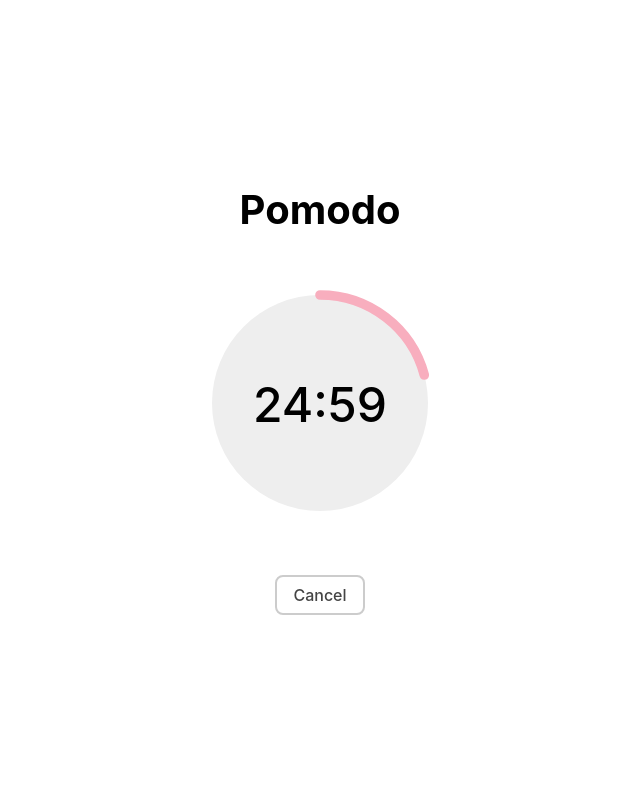
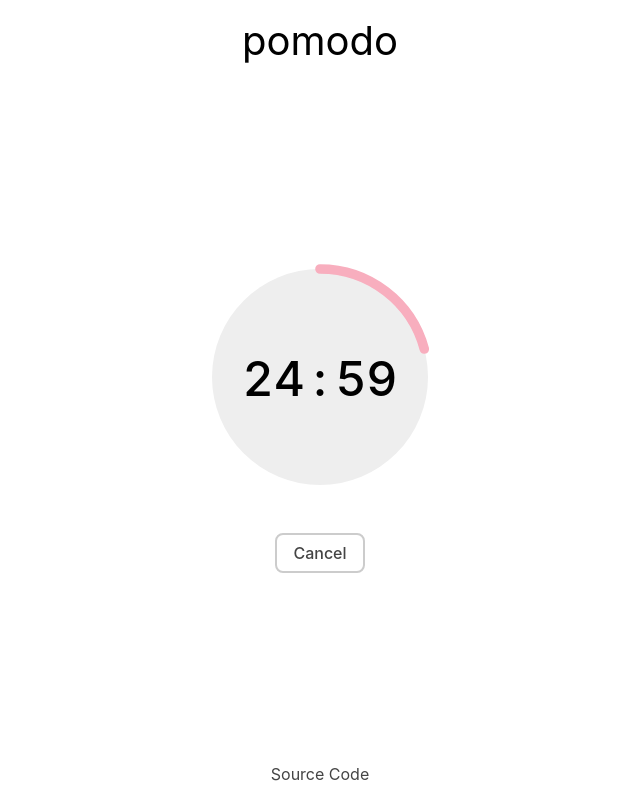
Before and after one commit to ivteplo/pomodo, a Vue app: page / in a window 1280 px wide. Both pictures are taken after a click on the button "Start". Shown: the whole page, without its empty margins (320-960 px from the left). Built offline with nearby package versions, Linux system fonts and the light colour scheme.

Commit message:
Update structure. Add footer

```diff
--- a/src/App.vue
+++ b/src/App.vue
@@ -2,100 +2,22 @@
 
 <script setup>
 import Header from "./components/Header.vue"
+import Footer from "./components/Footer.vue"
 import Timer from "./components/Timer.vue"
-import yooSoundPath from "./assets/sounds/yoo.mp3?url"
-</script>
-
-<script>
-import timerWorkerURL from "./workers/timerWorker.js?url"
-
-export default {
-  expose: ["startTimer", "stopTimer"],
-
-  data() {
-    return {
-      timerHasStarted: false,
-      timerWorker: null,
-    }
-  },
-
-  beforeMount() {
-    this.timerWorker = new Worker(timerWorkerURL)
-
-    this.timerWorker.addEventListener("message", (event) => {
-      switch (event.data?.action) {
-        case "tick":
-          return this.onTick(event.data.deltaTime)
-        default:
-          console.error("Unknown timer worker message", event.data)
-      }
-    })
-  },
-  beforeUnmount() {
-    this.timerWorker.postMessage("stopTimer")
-  },
-
-  methods: {
-    startTimer() {
-      this.timerHasStarted = true
-    },
-    stopTimer(stoppedManually = false) {
-      if (!stoppedManually) this.$refs.yooSound.play()
-
-      this.timerHasStarted = false
-    },
-    onTick(deltaTime) {
-      this.$refs.timer.onTick(deltaTime)
-    },
-  },
-  watch: {
-    timerHasStarted: {
-      handler(started) {
-        if (started) {
-          this.$refs.timer?.start()
-          this.timerWorker?.postMessage("startTimer")
-        } else {
-          this.$refs.timer?.stop()
-          this.timerWorker?.postMessage("stopTimer")
-        }
-      },
-      immediate: true,
-    },
-  },
-}
 </script>
 
 <template>
   <div class="App fill column">
-    <audio :src="yooSoundPath" ref="yooSound" />
-
     <Header />
-    <Timer ref="timer" @timerEnd="this.stopTimer" />
-
-    <button
-      type="button"
-      class="primary"
-      @click="this.startTimer"
-      v-if="!this.timerHasStarted"
-    >
-      Start
-    </button>
-
-    <button
-      type="button"
-      class="gray"
-      @click="() => this.stopTimer(true)"
-      v-if="this.timerHasStarted"
-    >
-      Cancel
-    </button>
+    <Timer />
+    <Footer />
   </div>
 </template>
 
 <style scoped>
 .App {
-  justify-content: center;
   align-items: center;
+  justify-content: space-between;
   gap: 3rem;
   padding: 1rem;
 }
--- /dev/null
+++ b/src/components/Footer.vue
@@ -0,0 +1,13 @@
+// Copyright (c) 2021-2022 Ivan Teplov
+
+<template>
+  <footer>
+    <a
+      href="https://github.com/ivteplo/pomodo"
+      target="_blank"
+      ref="noreferrer"
+    >
+      Source Code
+    </a>
+  </footer>
+</template>
--- a/src/components/Header.vue
+++ b/src/components/Header.vue
@@ -5,3 +5,14 @@
     <h1>Pomodo</h1>
   </header>
 </template>
+
+<style scoped>
+header {
+  gap: 0.5rem;
+}
+
+h1 {
+  font-weight: 400;
+  text-transform: lowercase;
+}
+</style>
--- a/src/components/Timer.vue
+++ b/src/components/Timer.vue
@@ -1,124 +1,98 @@
 // Copyright (c) 2021-2022 Ivan Teplov
 
 <script setup>
-import CircularArc from "./CircularArc.vue"
+import TimerDisplay from "./TimerDisplay.vue"
+import yooSoundPath from "../assets/sounds/yoo.mp3?url"
 </script>
 
 <script>
-import twoDigitNumber from "../utils/twoDigitNumber"
+import timerWorkerURL from "../workers/timerWorker.js?url"
 
 export default {
-  expose: ["timerDuration", "timeLeft", "start", "stop", "onTick"],
-  emits: ["timerEnd"],
-  props: {
-    min: {
-      type: Number,
-      default: 10,
+  expose: ["startTimer", "stopTimer"],
+
+  data() {
+    return {
+      timerHasStarted: false,
+      timerWorker: null,
+    }
+  },
+
+  beforeMount() {
+    this.timerWorker = new Worker(timerWorkerURL)
+
+    this.timerWorker.addEventListener("message", (event) => {
+      switch (event.data?.action) {
+        case "tick":
+          return this.onTick(event.data.deltaTime)
+        default:
+          console.error("Unknown timer worker message", event.data)
+      }
+    })
+  },
+  beforeUnmount() {
+    this.timerWorker.postMessage("stopTimer")
+  },
+
+  methods: {
+    startTimer() {
+      this.timerHasStarted = true
     },
-    max: {
-      type: Number,
-      default: 120,
+    stopTimer(stoppedManually = false) {
+      if (!stoppedManually) this.$refs.yooSound.play()
+
+      this.timerHasStarted = false
     },
-    step: {
-      type: Number,
-      default: 5,
-    },
-    // duration in seconds
-    initialDuration: {
-      type: Number,
-      default: 25 * 60,
+    onTick(deltaTime) {
+      this.$refs.timer.onTick(deltaTime)
     },
   },
-  data() {
-    return {
-      // duration in seconds
-      timerDuration: this.initialDuration,
-      timeLeft: null,
-      hasStarted: false,
-    }
-  },
-  methods: {
-    timeString(time) {
-      const minutes = Math.floor(time / 60)
-      const seconds = Math.floor(time % 60)
-
-      return [...twoDigitNumber(minutes), ":", ...twoDigitNumber(seconds)].join(
-        ""
-      )
-    },
-    onTick(deltaTime) {
-      if (!this.hasStarted) return
-
-      // deltaTime is in ms
-      this.timeLeft = Math.max(0, this.timeLeft - deltaTime / 1000)
-
-      if (this.timeLeft === 0) {
-        this.stop()
-        this.$emit("timerEnd")
-      }
-    },
-    start() {
-      if (this.hasStarted) return
-
-      this.timeLeft = this.timerDuration
-      this.hasStarted = true
-    },
-    stop() {
-      if (!this.hasStarted) return
-
-      this.hasStarted = false
-      this.timeLeft = null
-    },
-    onTimerDurationChange({ value }) {
-      this.timerDuration = Math.round(value / this.step) * this.step * 60
-    },
-  },
-  computed: {
-    shownTime() {
-      return this.hasStarted ? this.timeLeft : this.timerDuration
-    },
-    timerValueTitle() {
-      return this.hasStarted ? "Time left" : "Timer duration in minutes"
+  watch: {
+    timerHasStarted: {
+      handler(started) {
+        if (started) {
+          this.$refs.timer?.start()
+          this.timerWorker?.postMessage("startTimer")
+        } else {
+          this.$refs.timer?.stop()
+          this.timerWorker?.postMessage("stopTimer")
+        }
+      },
+      immediate: true,
     },
   },
 }
 </script>
 
 <template>
-  <div class="Timer">
-    <CircularArc
-      class="CircularArc"
-      :min="this.min"
-      :max="this.max"
-      :step="this.step"
-      :value="+shownTime / 60"
-      :showCircleOnEnd="!this.hasStarted"
-      inputLabel="Timer duration in minutes"
-      @change="this.onTimerDurationChange"
-    />
-    <p class="TimerValue" :title="this.timerValueTitle">
-      {{ this.timeString(shownTime) }}
-    </p>
-  </div>
+  <section class="Timer column">
+    <audio :src="yooSoundPath" ref="yooSound" />
+
+    <TimerDisplay ref="timer" @timerEnd="this.stopTimer" />
+
+    <button
+      type="button"
+      class="primary"
+      @click="this.startTimer"
+      v-if="!this.timerHasStarted"
+    >
+      Start
+    </button>
+
+    <button
+      type="button"
+      class="gray"
+      @click="() => this.stopTimer(true)"
+      v-if="this.timerHasStarted"
+    >
+      Cancel
+    </button>
+  </section>
 </template>
 
 <style scoped>
 .Timer {
-  position: relative;
-  border-radius: 50%;
-}
-
-.CircularArc {
-  min-width: 15rem;
-}
-
-.TimerValue {
-  position: absolute;
-  pointer-events: none;
-  top: 50%;
-  left: 50%;
-  transform: translate(-50%, -50%);
-  font-size: 3rem;
-  font-weight: 500;
+  gap: 2rem;
+  align-items: center;
 }
 </style>
--- /dev/null
+++ b/src/components/TimerDisplay.vue
@@ -0,0 +1,134 @@
+// Copyright (c) 2021-2022 Ivan Teplov
+
+<script setup>
+import CircularArc from "./CircularArc.vue"
+</script>
+
+<script>
+import twoDigitNumber from "../utils/twoDigitNumber"
+
+export default {
+  expose: ["timerDuration", "timeLeft", "start", "stop", "onTick"],
+  emits: ["timerEnd"],
+  props: {
+    min: {
+      type: Number,
+      default: 10,
+    },
+    max: {
+      type: Number,
+      default: 120,
+    },
+    step: {
+      type: Number,
+      default: 5,
+    },
+    // duration in seconds
+    initialDuration: {
+      type: Number,
+      default: 25 * 60,
+    },
+  },
+  data() {
+    return {
+      // duration in seconds
+      timerDuration: this.initialDuration,
+      timeLeft: null,
+      hasStarted: false,
+    }
+  },
+  methods: {
+    timeString(time) {
+      const minutes = Math.floor(time / 60)
+      const seconds = Math.floor(time % 60)
+
+      return [...twoDigitNumber(minutes), ":", ...twoDigitNumber(seconds)].join(
+        ""
+      )
+    },
+    onTick(deltaTime) {
+      if (!this.hasStarted) return
+
+      // deltaTime is in ms
+      this.timeLeft = Math.max(0, this.timeLeft - deltaTime / 1000)
+
+      if (this.timeLeft === 0) {
+        this.stop()
+        this.$emit("timerEnd")
+      }
+    },
+    start() {
+      if (this.hasStarted) return
+
+      this.timeLeft = this.timerDuration
+      this.hasStarted = true
+    },
+    stop() {
+      if (!this.hasStarted) return
+
+      this.hasStarted = false
+      this.timeLeft = null
+    },
+    onTimerDurationChange({ value }) {
+      this.timerDuration = Math.round(value / this.step) * this.step * 60
+    },
+  },
+  computed: {
+    shownTime() {
+      return this.hasStarted ? this.timeLeft : this.timerDuration
+    },
+    timerValueTitle() {
+      return this.hasStarted ? "Time left" : "Timer duration in minutes"
+    },
+  },
+}
+</script>
+
+<template>
+  <div class="TimerDisplay">
+    <CircularArc
+      class="CircularArc"
+      :min="this.min"
+      :max="this.max"
+      :step="this.step"
+      :value="+shownTime / 60"
+      :showCircleOnEnd="!this.hasStarted"
+      inputLabel="Timer duration in minutes"
+      @change="this.onTimerDurationChange"
+    />
+    <p class="TimerValue row" :title="this.timerValueTitle">
+      <span
+        v-for="[index, value] of Object.entries(this.timeString(shownTime))"
+        v-bind:key="index"
+      >
+        {{ value }}
+      </span>
+    </p>
+  </div>
+</template>
+
+<style scoped>
+.TimerDisplay {
+  position: relative;
+  border-radius: 50%;
+}
+
+.CircularArc {
+  min-width: 15rem;
+}
+
+.TimerValue {
+  position: absolute;
+  pointer-events: none;
+  top: 50%;
+  left: 50%;
+  transform: translate(-50%, -50%);
+  font-size: 3rem;
+  font-weight: 500;
+}
+
+.TimerValue > span {
+  width: 1ch;
+  text-align: center;
+}
+</style>
--- a/src/theme.css
+++ b/src/theme.css
@@ -14,8 +14,15 @@
   --gray: #444;
   --primary: #f14b6f;
   --secondary: #f8aebe;
+  --transition-duration: 0.3s;
 
   overscroll-behavior: none;
+}
+
+@media (prefers-reduced-motion: reduce) {
+  :root {
+    --transition-duration: 0s;
+  }
 }
 
 @media (prefers-color-scheme: dark) {
@@ -60,7 +67,8 @@ h2,
 h3,
 a,
 button,
-label {
+label,
+span {
   user-select: none;
 }
 
@@ -78,12 +86,38 @@ h3 {
 }
 
 a {
-  color: var(--primary);
+  color: var(--gray);
   text-decoration: none;
+  position: relative;
+  transition: color var(--transition-duration) ease;
 }
 
-a:hover {
-  text-decoration: underline;
+a::after {
+  content: "";
+  position: absolute;
+  bottom: -0.25em;
+  left: 50%;
+  right: 50%;
+  height: 0.0625em;
+  z-index: -1;
+  border-radius: 0.5em;
+  background-color: currentColor;
+  visibility: hidden;
+  transition: var(--transition-duration) ease;
+}
+
+a:hover,
+a:active,
+a:focus {
+  color: var(--primary);
+}
+
+a:hover::after,
+a:active::after,
+a:focus::after {
+  left: -0.25em;
+  right: -0.25em;
+  visibility: visible;
 }
 
 label {
```
